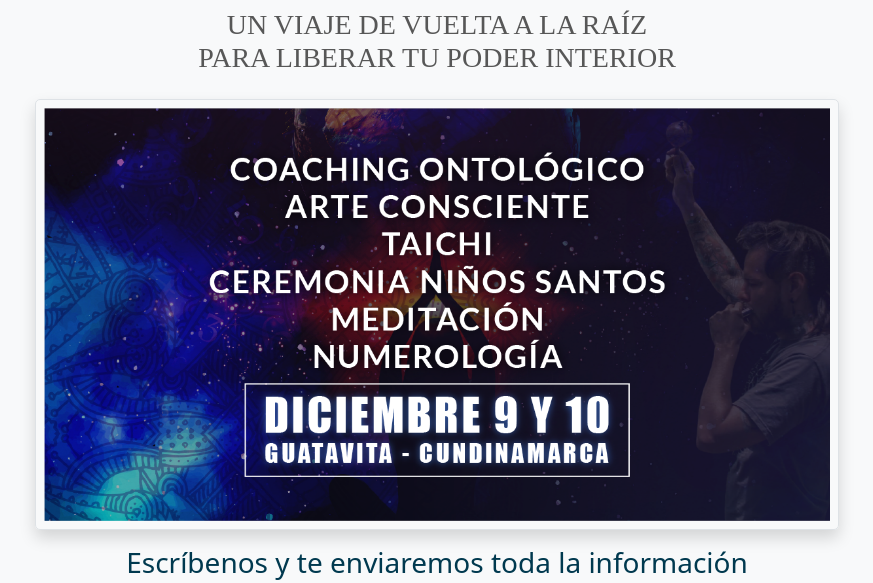
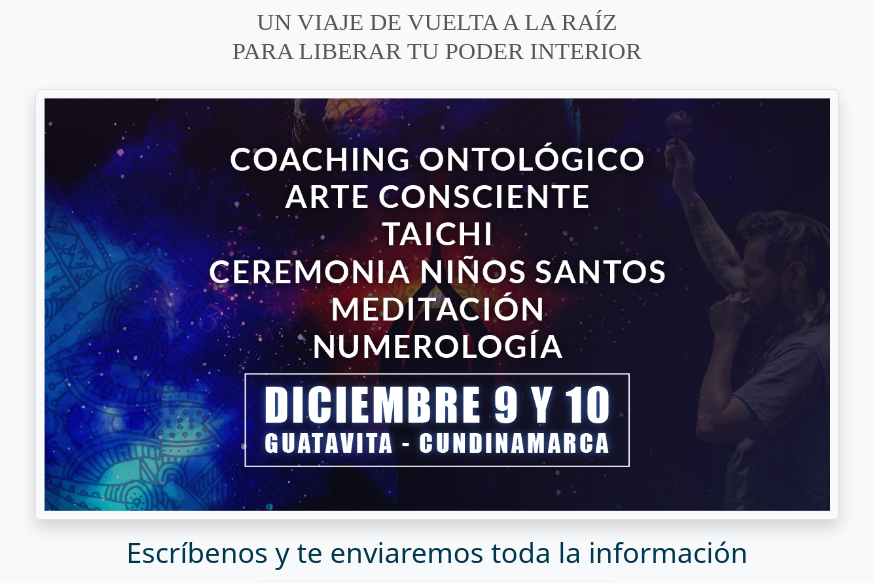
Before and after one commit to zokakids/conexion, a plain HTML site: page conexion/index.html in a window 1280 px wide. Shown: the part 235-818 px from the top of the page, without its empty margins (203-1076 px from the left). Drawn offline with nearby package versions, Linux system fonts and the light colour scheme.

Commit message:
Update index.html

```diff
--- a/conexion/index.html
+++ b/conexion/index.html
@@ -83,9 +83,9 @@
             <h4 class="text-center d-inline-block px-3 rounded" style="font-family:'Javanese text" >RETIRO DE BIENESTAR ESPIRITUAL</h4>
             <img class="container " style="max-width: 100%;" src="../img/logo.svg" alt="">
             <h1 class="h1 mt-4" style="font-family:system-ui, -apple-system, BlinkMacSystemFont, 'Segoe UI', Roboto, Oxygen, Ubuntu, Cantarell, 'Open Sans', 'Helvetica Neue', sans-serif;"></h1>
-            <h3 class="container text-center font-weight-normal" style="color: rgb(87, 87, 87); font-family:'Javanese text">
+            <h4 class="container text-center font-weight-normal" style="color: rgb(87, 87, 87); font-family:'Javanese text">
               UN VIAJE DE VUELTA A LA RAÍZ<br>PARA LIBERAR TU PODER INTERIOR
-            </h3>
+            </h4>
             <div class="w-100 border d-inline-block p-2 rounded shadow my-3">
               <img class="text-center" style="width: 100%;" src="../img/portada.png" alt="">
             </div>
```
